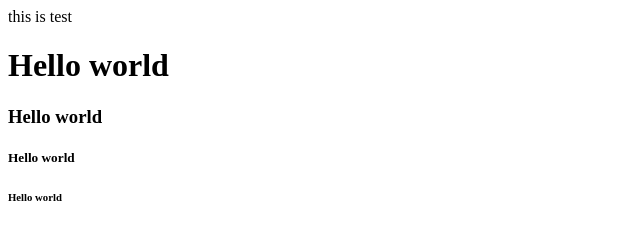
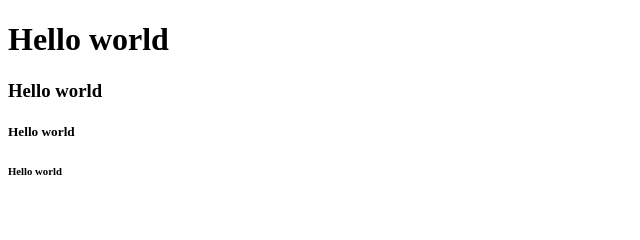
Before and after one commit to Cindyy1803/demo, a plain HTML site: page Index.html in a window 1280 px wide. Shown: the whole page, without its empty margins (0-640 px from the left). Drawn offline with Linux system fonts and the light colour scheme.

Commit message:
Remove test text from Index.html
Removed 'this is test' from the body.

```diff
--- a/Index.html
+++ b/Index.html
@@ -7,7 +7,7 @@
 
 <head>
 <body>
-this is test
+
 <h1>Hello world</h1>
 <h3>Hello world</h3>
 <h5>Hello world</h5>
```
